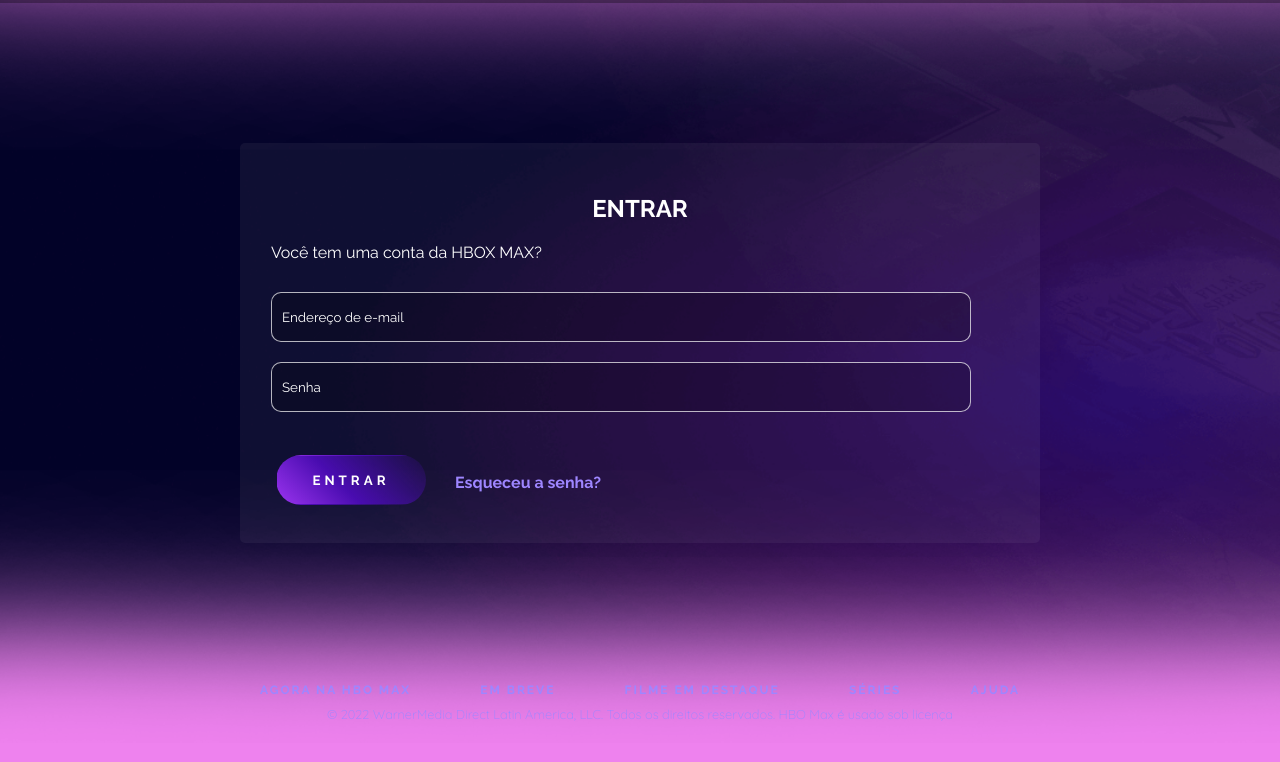
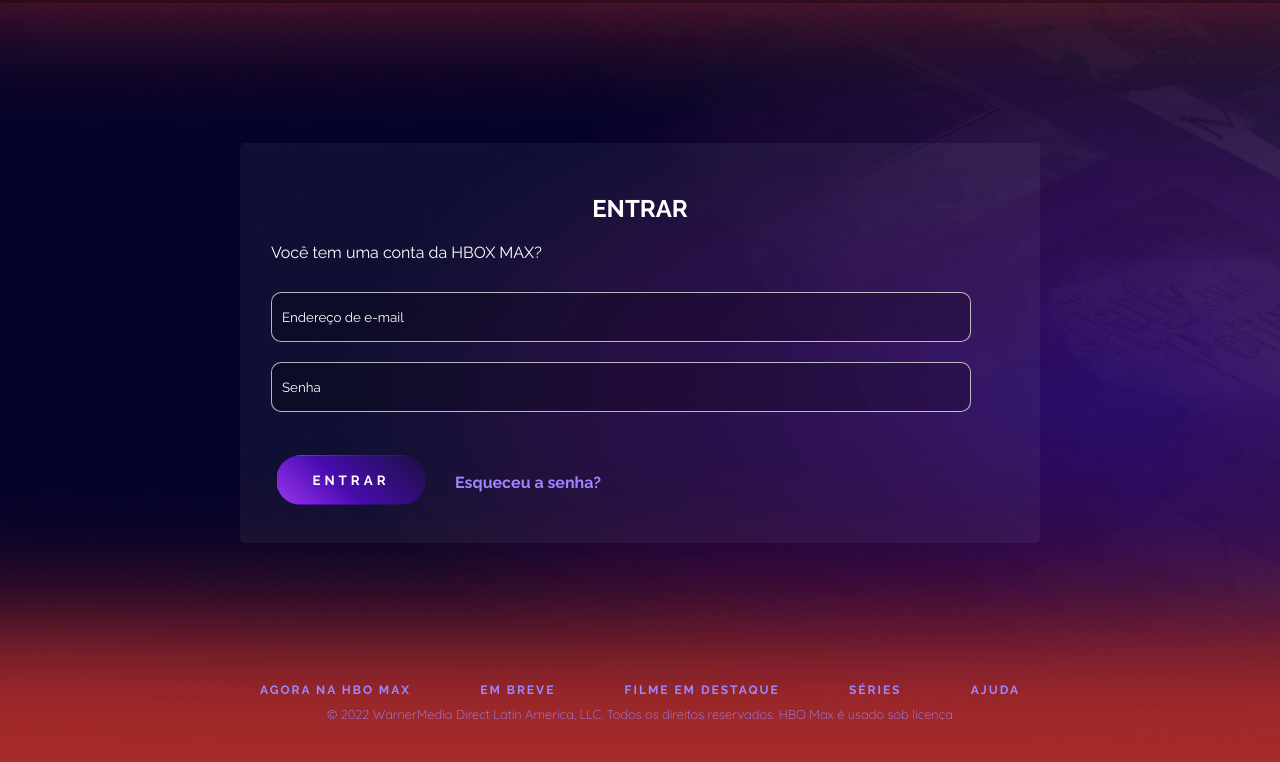
Before and after one commit to raamomm/SITE-HBO-MAX_DIO, a plain HTML site: page signin.html in a window 1280 px wide. Shown: the part 57-819 px from the top of the page. Drawn offline with Linux system fonts and the light colour scheme.

Commit message:
Aterações na versão 4

```diff
--- a/assets/css/index.css
+++ b/assets/css/index.css
@@ -5,7 +5,7 @@
 
 body{
     margin: auto;
-    background-color: violet;
+    background-color: brown;
   }
 
 
```
